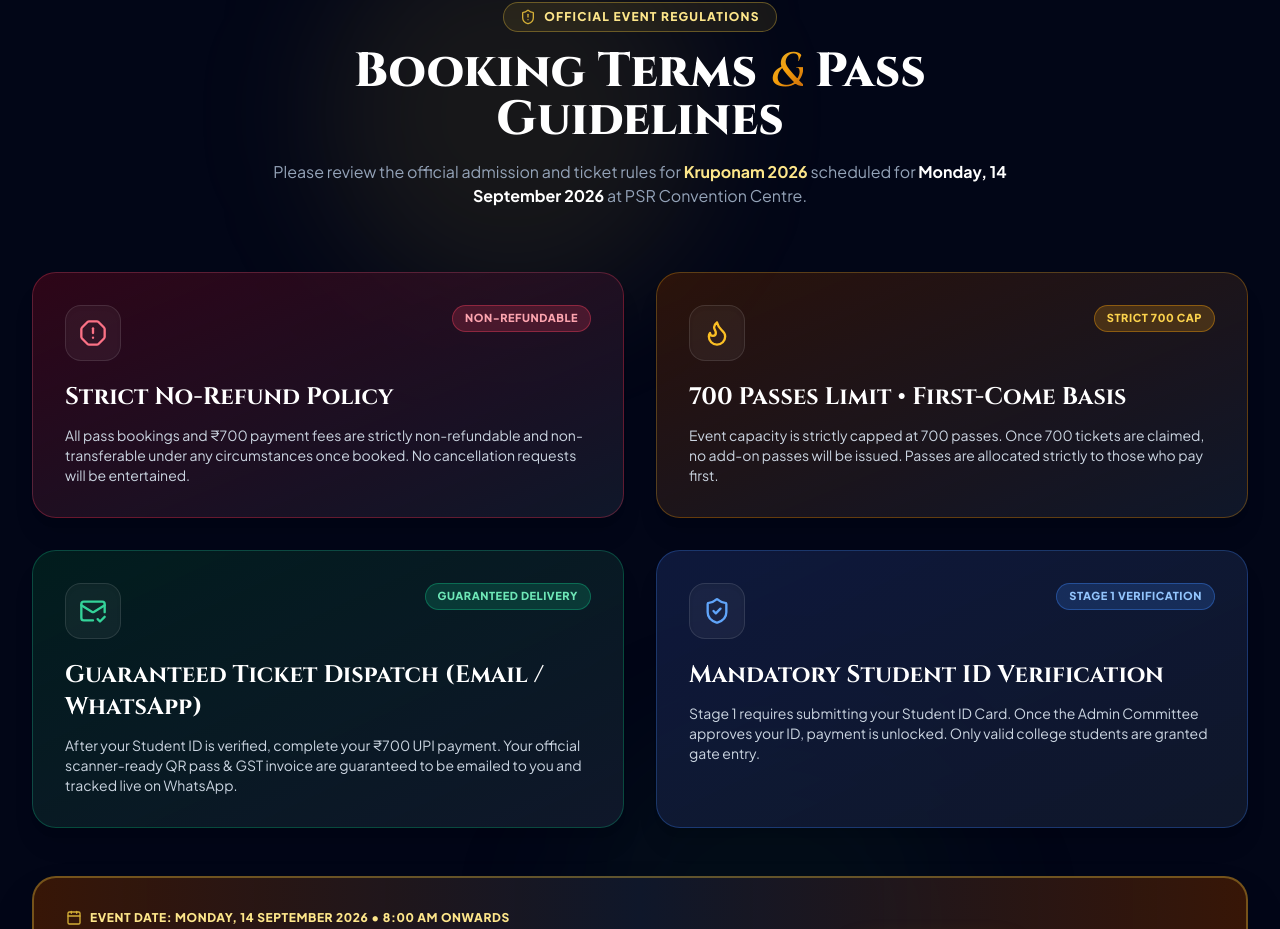
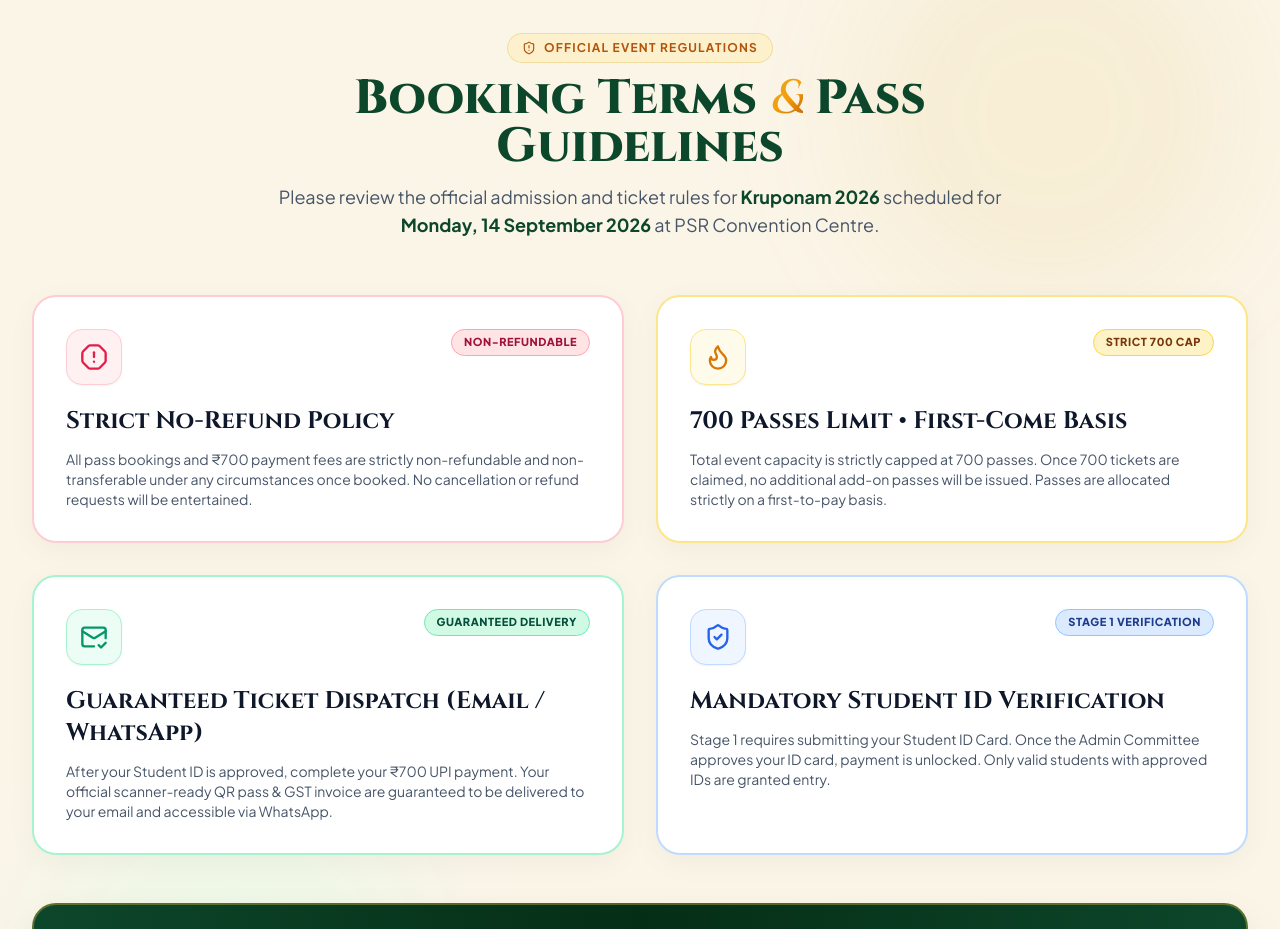
Before and after one commit to AWTMODS/kruponam, a React (Vite) app: page / in a window 1280 px wide. Shown: the part 3465-4394 px from the top of the page. Built offline with nearby package versions, Linux system fonts and the light colour scheme; no server answers; a web font is replaced by a local one.

Commit message:
style: update booking guidelines section to match website warm cream, gold and emerald palette

```diff
--- a/src/components/BookingGuidelines.tsx
+++ b/src/components/BookingGuidelines.tsx
@@ -11,79 +11,83 @@ export const BookingGuidelines: React.FC<BookingGuidelinesProps> = ({ onOpenLook
       icon: AlertOctagon,
       title: 'Strict No-Refund Policy',
       badge: 'Non-Refundable',
-      badgeColor: 'bg-rose-500/20 text-rose-300 border-rose-500/40',
+      badgeColor: 'bg-rose-100 text-rose-800 border-rose-300',
       description:
-        'All pass bookings and ₹700 payment fees are strictly non-refundable and non-transferable under any circumstances once booked. No cancellation requests will be entertained.',
-      color: 'from-rose-950/60 to-slate-900 border-rose-500/30',
-      iconColor: 'text-rose-400',
+        'All pass bookings and ₹700 payment fees are strictly non-refundable and non-transferable under any circumstances once booked. No cancellation or refund requests will be entertained.',
+      color: 'bg-white border-rose-200 hover:border-rose-300',
+      iconColor: 'text-rose-600',
+      iconBg: 'bg-rose-50 border-rose-200',
     },
     {
       icon: Flame,
       title: '700 Passes Limit • First-Come Basis',
       badge: 'Strict 700 Cap',
-      badgeColor: 'bg-amber-500/20 text-amber-300 border-amber-500/40',
+      badgeColor: 'bg-amber-100 text-amber-900 border-amber-300',
       description:
-        'Event capacity is strictly capped at 700 passes. Once 700 tickets are claimed, no add-on passes will be issued. Passes are allocated strictly to those who pay first.',
-      color: 'from-amber-950/60 to-slate-900 border-amber-500/30',
-      iconColor: 'text-amber-400',
+        'Total event capacity is strictly capped at 700 passes. Once 700 tickets are claimed, no additional add-on passes will be issued. Passes are allocated strictly on a first-to-pay basis.',
+      color: 'bg-white border-amber-200 hover:border-amber-300',
+      iconColor: 'text-amber-600',
+      iconBg: 'bg-amber-50 border-amber-200',
     },
     {
       icon: MailCheck,
       title: 'Guaranteed Ticket Dispatch (Email / WhatsApp)',
       badge: 'Guaranteed Delivery',
-      badgeColor: 'bg-emerald-500/20 text-emerald-300 border-emerald-500/40',
+      badgeColor: 'bg-emerald-100 text-emerald-900 border-emerald-300',
       description:
-        'After your Student ID is verified, complete your ₹700 UPI payment. Your official scanner-ready QR pass & GST invoice are guaranteed to be emailed to you and tracked live on WhatsApp.',
-      color: 'from-emerald-950/60 to-slate-900 border-emerald-500/30',
-      iconColor: 'text-emerald-400',
+        'After your Student ID is approved, complete your ₹700 UPI payment. Your official scanner-ready QR pass & GST invoice are guaranteed to be delivered to your email and accessible via WhatsApp.',
+      color: 'bg-white border-emerald-200 hover:border-emerald-300',
+      iconColor: 'text-emerald-600',
+      iconBg: 'bg-emerald-50 border-emerald-200',
     },
     {
       icon: ShieldCheck,
       title: 'Mandatory Student ID Verification',
       badge: 'Stage 1 Verification',
-      badgeColor: 'bg-blue-500/20 text-blue-300 border-blue-500/40',
+      badgeColor: 'bg-blue-100 text-blue-900 border-blue-300',
       description:
-        'Stage 1 requires submitting your Student ID Card. Once the Admin Committee approves your ID, payment is unlocked. Only valid college students are granted gate entry.',
-      color: 'from-blue-950/60 to-slate-900 border-blue-500/30',
-      iconColor: 'text-blue-400',
+        'Stage 1 requires submitting your Student ID Card. Once the Admin Committee approves your ID card, payment is unlocked. Only valid students with approved IDs are granted entry.',
+      color: 'bg-white border-blue-200 hover:border-blue-300',
+      iconColor: 'text-blue-600',
+      iconBg: 'bg-blue-50 border-blue-200',
     },
   ];
 
   return (
-    <section id="guidelines" className="py-20 bg-slate-950 text-white relative overflow-hidden border-y border-gold-royal/20">
-      {/* Background Kerala Gold Ambient Glow */}
-      <div className="absolute top-0 left-1/4 w-96 h-96 bg-gold-royal/10 rounded-full blur-3xl pointer-events-none" />
-      <div className="absolute bottom-0 right-1/4 w-96 h-96 bg-kerala-emerald/10 rounded-full blur-3xl pointer-events-none" />
+    <section id="guidelines" className="py-20 lg:py-28 bg-cream-soft relative overflow-hidden">
+      {/* Background Decorative Gold Ambient Circles */}
+      <div className="absolute top-0 right-10 w-96 h-96 bg-gold-royal/10 rounded-full blur-3xl pointer-events-none" />
+      <div className="absolute bottom-0 left-10 w-96 h-96 bg-kerala-mint/40 rounded-full blur-3xl pointer-events-none" />
 
       <div className="max-w-7xl mx-auto px-4 sm:px-6 lg:px-8 relative z-10">
 
         {/* Header */}
-        <div className="text-center max-w-3xl mx-auto space-y-4 mb-16">
-          <div className="inline-flex items-center gap-2 px-4 py-1.5 rounded-full bg-gold-royal/10 border border-gold-royal/40 text-gold-light text-xs font-black uppercase tracking-widest">
-            <ShieldAlert className="w-4 h-4 text-gold-royal" />
+        <div className="text-center max-w-3xl mx-auto space-y-3 mb-14">
+          <div className="inline-flex items-center gap-2 px-3.5 py-1.5 rounded-full bg-gold-light/30 border border-gold-royal/30 text-gold-dark text-xs font-bold uppercase tracking-widest">
+            <ShieldAlert className="w-3.5 h-3.5" />
             <span>Official Event Regulations</span>
           </div>
 
-          <h2 className="font-serif text-3xl sm:text-4xl lg:text-5xl font-extrabold text-white">
+          <h2 className="font-serif text-3xl sm:text-4xl lg:text-5xl font-extrabold text-kerala-deep">
             Booking Terms <span className="text-gold-gradient font-normal italic">&</span> Pass Guidelines
           </h2>
 
-          <p className="text-slate-400 text-sm sm:text-base leading-relaxed">
-            Please review the official admission and ticket rules for <strong className="text-gold-light">Kruponam 2026</strong> scheduled for <strong className="text-white">Monday, 14 September 2026</strong> at PSR Convention Centre.
+          <p className="text-slate-600 text-base sm:text-lg">
+            Please review the official admission and ticket rules for <strong className="text-kerala-deep font-bold">Kruponam 2026</strong> scheduled for <strong className="text-kerala-deep font-bold">Monday, 14 September 2026</strong> at PSR Convention Centre.
           </p>
         </div>
 
-        {/* 4 Cards Grid */}
+        {/* 4 Cards Grid with Warm Cream / White Theme */}
         <div className="grid grid-cols-1 md:grid-cols-2 gap-6 lg:gap-8">
           {guidelines.map((item, idx) => {
             const Icon = item.icon;
             return (
               <div
                 key={idx}
-                className={`p-7 sm:p-8 rounded-3xl bg-gradient-to-br ${item.color} border shadow-xl hover:scale-[1.01] transition-all duration-300 relative group overflow-hidden`}
+                className={`p-7 sm:p-8 rounded-3xl ${item.color} border-2 shadow-card-soft hover:shadow-card-hover transition-all duration-300 hover:-translate-y-1 relative group`}
               >
                 <div className="flex items-start justify-between gap-4 mb-5">
-                  <div className="w-14 h-14 rounded-2xl bg-white/5 border border-white/10 flex items-center justify-center shadow-inner group-hover:scale-110 transition-transform">
+                  <div className={`w-14 h-14 rounded-2xl ${item.iconBg} border flex items-center justify-center shadow-sm group-hover:scale-110 transition-transform`}>
                     <Icon className={`w-7 h-7 ${item.iconColor}`} />
                   </div>
                   <span className={`px-3 py-1 rounded-full text-[11px] font-extrabold uppercase tracking-wider border ${item.badgeColor}`}>
@@ -91,11 +95,11 @@ export const BookingGuidelines: React.FC<BookingGuidelinesProps> = ({ onOpenLook
                   </span>
                 </div>
 
-                <h3 className="font-serif text-xl sm:text-2xl font-bold text-white mb-3 group-hover:text-gold-light transition-colors">
+                <h3 className="font-serif text-xl sm:text-2xl font-bold text-slate-900 mb-3 group-hover:text-kerala-deep transition-colors">
                   {item.title}
                 </h3>
 
-                <p className="text-slate-300 text-xs sm:text-sm leading-relaxed">
+                <p className="text-slate-600 text-xs sm:text-sm leading-relaxed">
                   {item.description}
                 </p>
               </div>
@@ -103,18 +107,18 @@ export const BookingGuidelines: React.FC<BookingGuidelinesProps> = ({ onOpenLook
           })}
         </div>
 
-        {/* Highlight Banner */}
-        <div className="mt-12 p-6 sm:p-8 rounded-3xl bg-gradient-to-r from-amber-950/80 via-slate-900 to-amber-950/80 border-2 border-gold-royal/40 shadow-2xl flex flex-col md:flex-row items-center justify-between gap-6 text-center md:text-left">
+        {/* Highlight Banner (Royal Kerala Green Theme) */}
+        <div className="mt-12 p-6 sm:p-8 rounded-3xl bg-gradient-to-r from-kerala-deep via-kerala-dark to-kerala-deep text-white border-2 border-gold-royal/40 shadow-2xl flex flex-col md:flex-row items-center justify-between gap-6 text-center md:text-left">
           <div className="space-y-1.5">
             <div className="flex items-center justify-center md:justify-start gap-2 text-gold-light text-xs font-black uppercase tracking-wider">
               <Calendar className="w-4 h-4 text-gold-royal" />
-              <span>Event Date: Monday, 14 September 2026 • 8:00 AM Onwards</span>
+              <span>Official Event Date: Monday, 14 September 2026 • 8:00 AM Onwards</span>
             </div>
             <h4 className="font-serif text-lg sm:text-xl font-bold text-white">
               Limited to 700 Passes Only • First-Come, First-Served!
             </h4>
-            <p className="text-xs text-slate-300 max-w-2xl">
-              Don't wait! Register your Student ID early. Once approved, complete the ₹700 pass fee immediately to secure your Onasadya feast token and official entry ticket.
+            <p className="text-xs text-slate-200 max-w-2xl">
+              Register your Student ID early. Once approved, complete your ₹700 pass fee immediately to secure your Onasadya feast token and official entry ticket.
             </p>
           </div>
 
@@ -130,7 +134,7 @@ export const BookingGuidelines: React.FC<BookingGuidelinesProps> = ({ onOpenLook
             {onOpenLookup && (
               <button
                 onClick={onOpenLookup}
-                className="px-6 py-3.5 rounded-full bg-slate-800 hover:bg-slate-700 text-white font-bold text-xs uppercase tracking-wider border border-slate-600 transition-all hover:scale-105 cursor-pointer"
+                className="px-6 py-3.5 rounded-full bg-white/10 hover:bg-white/20 text-white font-bold text-xs uppercase tracking-wider border border-white/30 transition-all hover:scale-105 cursor-pointer"
               >
                 Track Pass Status
               </button>
```
